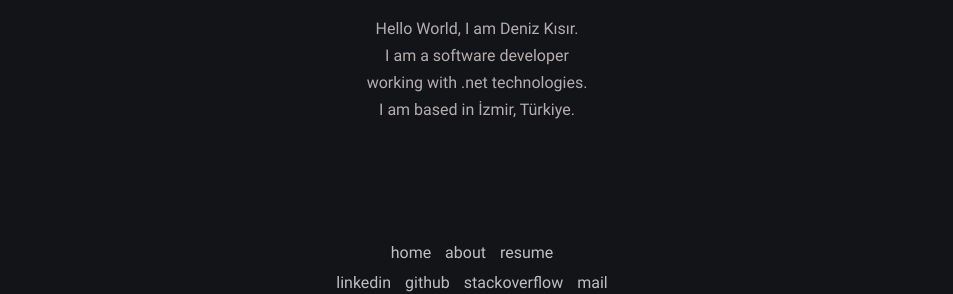
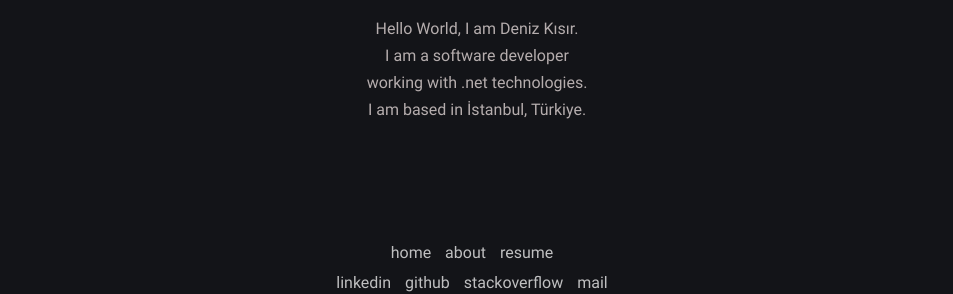
Before and after one commit to denizkisir/denizkisir.github.io, a Jekyll site: the page built from index.md, in a window 1280 px wide. Shown: the part 205-499 px from the top of the page, without its empty margins (163-1116 px from the left). Built offline with Jekyll 4.4.1, drawn with Linux system fonts in a browser that asks for light colours.

Commit message:
Update _config.yml

```diff
--- a/_config.yml
+++ b/_config.yml
@@ -9,7 +9,7 @@
 # Profile settings
 author:
   name: Deniz Kısır # author name
-  bio: ['Hello World, I am Deniz Kısır.', 'I am a software developer', 'working with .net technologies.', 'I am based in İzmir, Türkiye.']
+  bio: ['Hello World, I am Deniz Kısır.', 'I am a software developer', 'working with .net technologies.', 'I am based in İstanbul, Türkiye.']
   email: denizkisir@gmail.com # your contact adress
 
 # Url settings
```
